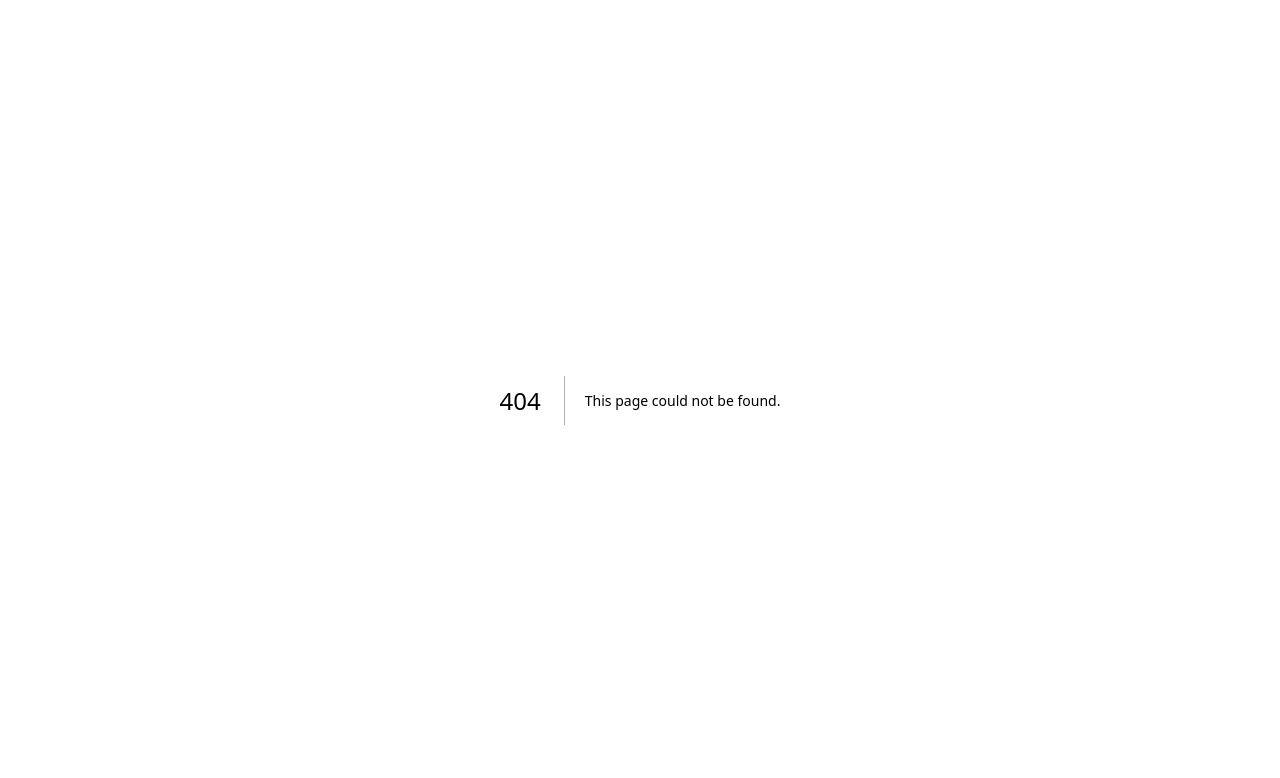
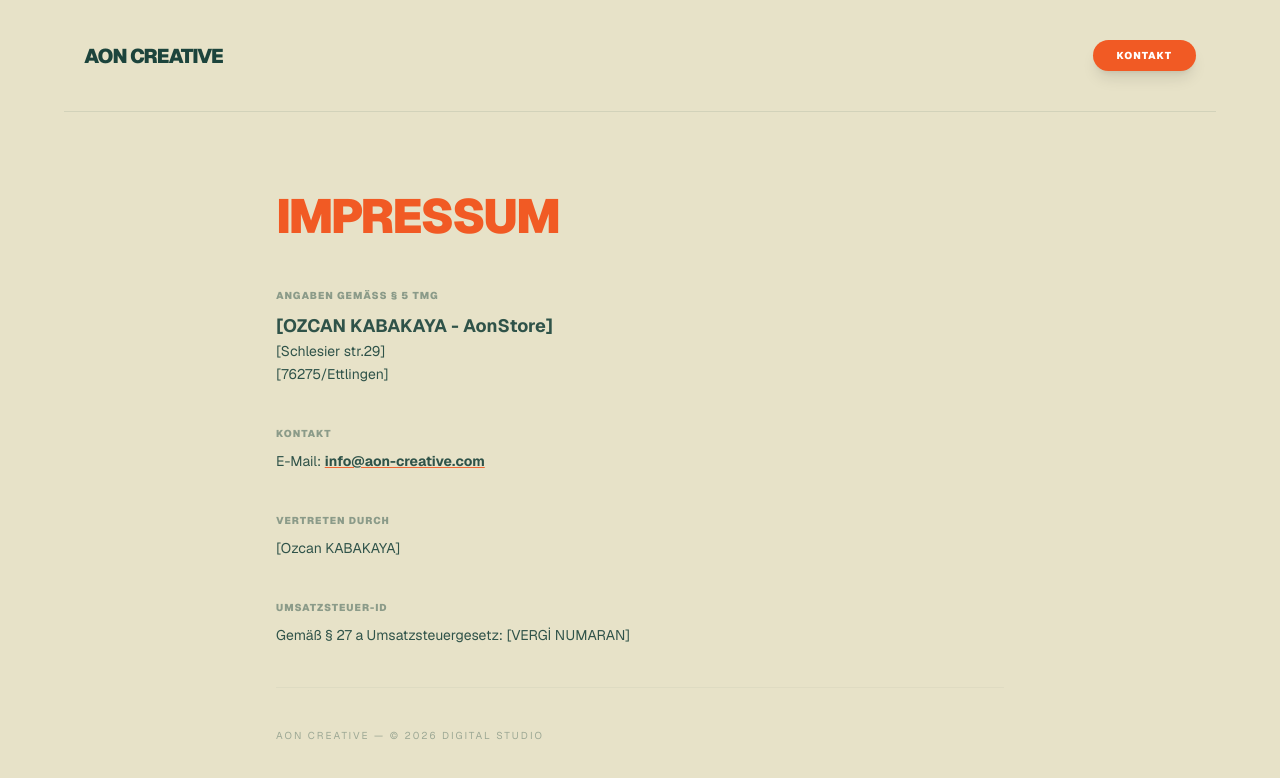
Before and after one commit to ademi57/aon-creative-web, a Next.js app: page /impressum in a window 1280 px wide. Before the commit this address had no page. Shown: the top 778 px of the page. Built offline with nearby package versions, Linux system fonts and the light colour scheme.

Commit message:
feat: yeni modern kontakt sayfası ve görsel güncellemeler

```diff
--- /dev/null
+++ b/app/impressum/page.tsx
@@ -0,0 +1,50 @@
+"use client";
+import { useState } from "react";
+import { motion, AnimatePresence } from "framer-motion";
+
+export default function Impressum() {
+  const [isMenuOpen, setIsMenuOpen] = useState(false);
+
+  return (
+    <main className="min-h-screen bg-[#E7E2C8] text-[#1C443C] font-sans selection:bg-[#F15A24] selection:text-white">
+      {/* Header (Kontakt sayfasındakiyle aynı yapıda tutuyoruz) */}
+      <nav className="max-w-6xl mx-auto px-5 py-6 md:py-10 border-b border-[#1C443C]/10 flex justify-between items-center relative z-[1000]">
+        <a href="/" className="font-black text-xl tracking-tighter uppercase">AON Creative</a>
+        <a href="/kontakt" className="bg-[#F15A24] text-white px-6 py-2 rounded-full text-[10px] font-black uppercase tracking-widest shadow-lg">Kontakt</a>
+      </nav>
+
+      {/* İçerik Alanı */}
+      <div className="max-w-3xl mx-auto px-5 py-20">
+        <h1 className="text-5xl font-black tracking-tighter mb-12 uppercase text-[#F15A24]">Impressum</h1>
+
+        <div className="space-y-10 opacity-90 leading-relaxed text-sm">
+          <section>
+            <h2 className="font-black uppercase tracking-widest text-[10px] mb-2 opacity-50">Angaben gemäß § 5 TMG</h2>
+            <p className="font-bold text-lg">[OZCAN KABAKAYA - AonStore]</p>
+            <p>[Schlesier str.29]</p>
+            <p>[76275/Ettlingen]</p>
+          </section>
+
+          <section>
+            <h2 className="font-black uppercase tracking-widest text-[10px] mb-2 opacity-50">Kontakt</h2>
+            <p>E-Mail: <span className="font-bold underline decoration-[#F15A24]">info@aon-creative.com</span></p>
+          </section>
+
+          <section>
+            <h2 className="font-black uppercase tracking-widest text-[10px] mb-2 opacity-50">Vertreten durch</h2>
+            <p>[Ozcan KABAKAYA]</p>
+          </section>
+
+          <section>
+            <h2 className="font-black uppercase tracking-widest text-[10px] mb-2 opacity-50">Umsatzsteuer-ID</h2>
+            <p>Gemäß § 27 a Umsatzsteuergesetz: [VERGİ NUMARAN]</p>
+          </section>
+
+          <div className="pt-10 border-t border-[#1C443C]/10 text-[10px] opacity-40 uppercase tracking-[0.2em]">
+            AON Creative — © 2026 Digital Studio
+          </div>
+        </div>
+      </div>
+    </main>
+  );
+}
```
Also changed, not shown: app/Datenschutz/page.tsx (added).
